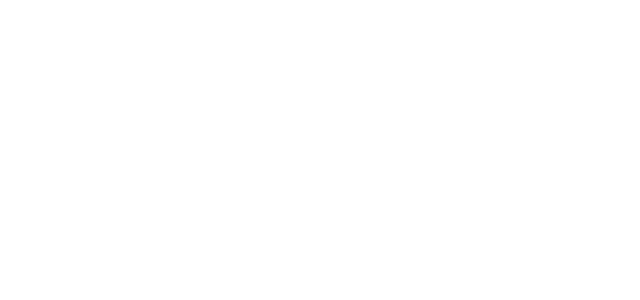
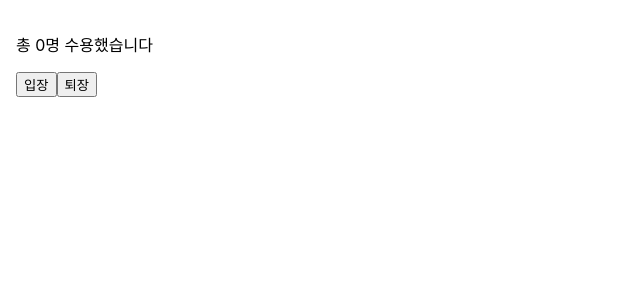
Before and after one commit to LSJTHON/my-app, a React (Create React App) app: page / in a window 1280 px wide. Shown: the top 300 px of the page, without its empty margins (0-640 px from the left). Built offline with nearby package versions, Linux system fonts and the light colour scheme.

Commit message:
정원초과

```diff
--- /dev/null
+++ b/src/chapter_07/Accommodate.jsx
@@ -0,0 +1,34 @@
+import React, { useState, useEffect } from "react";
+import useCounter from "./useCounter";
+
+const MAX_CAPACITY = 10;
+
+function Accommodate(props) {
+  const [isFull, setIsFull] = useState(false);
+  const [count, increaseCount, decreaseCount] = useCounter(0);
+
+  useEffect(() => {
+    console.log("================");
+    console.log("useEffect() is called.");
+    console.log(`isFull ${isFull}`);
+  });
+  useEffect(() => {
+    setIsFull(count >= MAX_CAPACITY);
+    console.log(`Current count value: ${count}`);
+
+  }, [count]);
+
+  return (
+    <div style={{ padding: 16 }}>
+      <p>{`총 ${count}명 수용했습니다`}</p>
+
+      <button onClick={increaseCount} disabled={isFull}>
+        입장
+      </button>
+      <button onClick={decreaseCount}>퇴장</button>
+
+      {isFull && <p style={{ color: "red" }}>정원이 가득찼습니다.</p>}
+    </div>
+  );
+}
+export default Accommodate;
--- /dev/null
+++ b/src/chapter_07/useCounter.jsx
@@ -0,0 +1,13 @@
+import React, { useState } from "react";
+
+
+function useCounter(initialValue) {
+  const [count, setCount] = useState(initialValue);
+
+  const increaseCount = () => setCount((count) => count + 1);
+  const decreaseCount = () => setCount((count) => Math.max(count - 1, 0));
+
+  return [count, increaseCount, decreaseCount];
+}
+
+export default useCounter;
--- a/src/index.js
+++ b/src/index.js
@@ -9,15 +9,16 @@
 import Comment from './chapter_05/Comment';
 import CommentList from './chapter_05/CommentList';
 import NotificationList from './chapter_06/NotificationList';
+import Accommodate from './chapter_07/Accommodate';
 
 const root = ReactDOM.createRoot(document.getElementById('root'));
-setInterval(() => {
+
   root.render(
     <React.StrictMode>
-      <NotificationList />
+      <Accommodate />
     </React.StrictMode>
   );
-},1000);
+
 
 // If you want to start measuring performance in your app, pass a function
 // to log results (for example: reportWebVitals(console.log))
```
